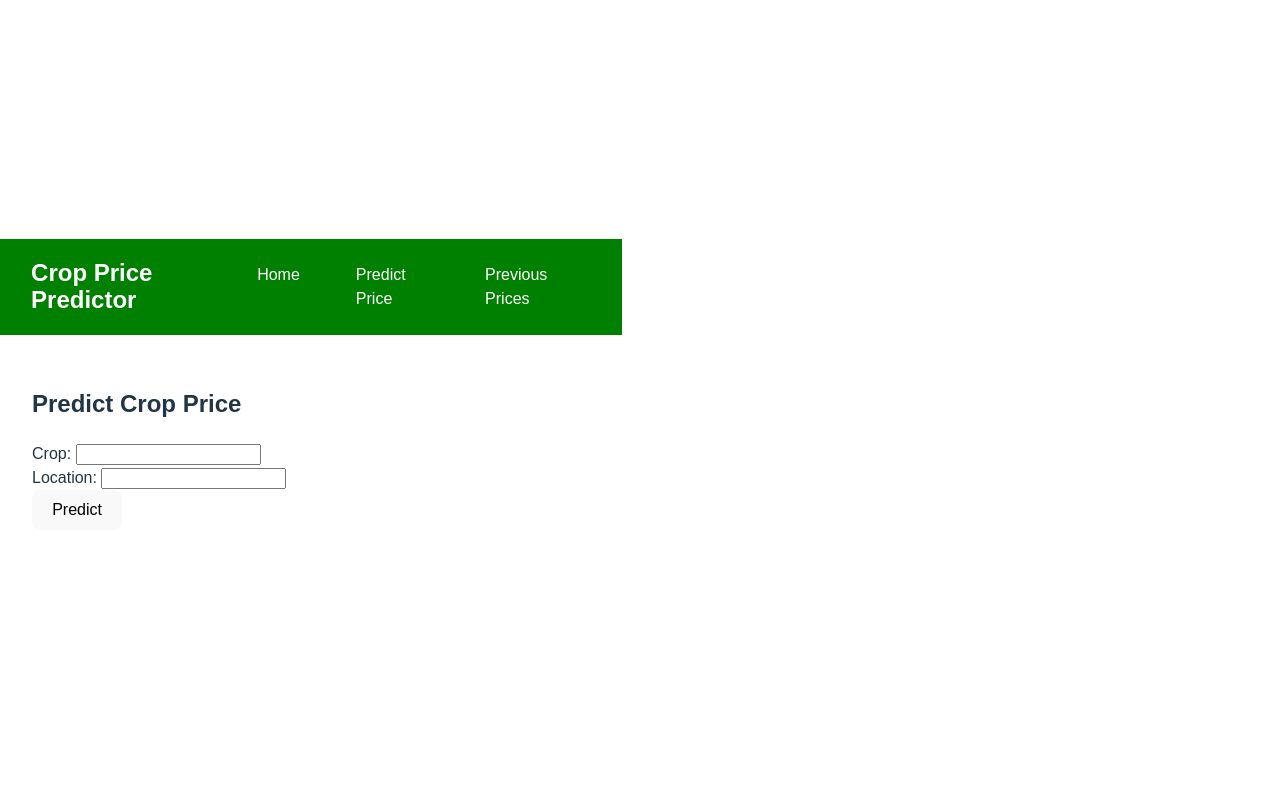
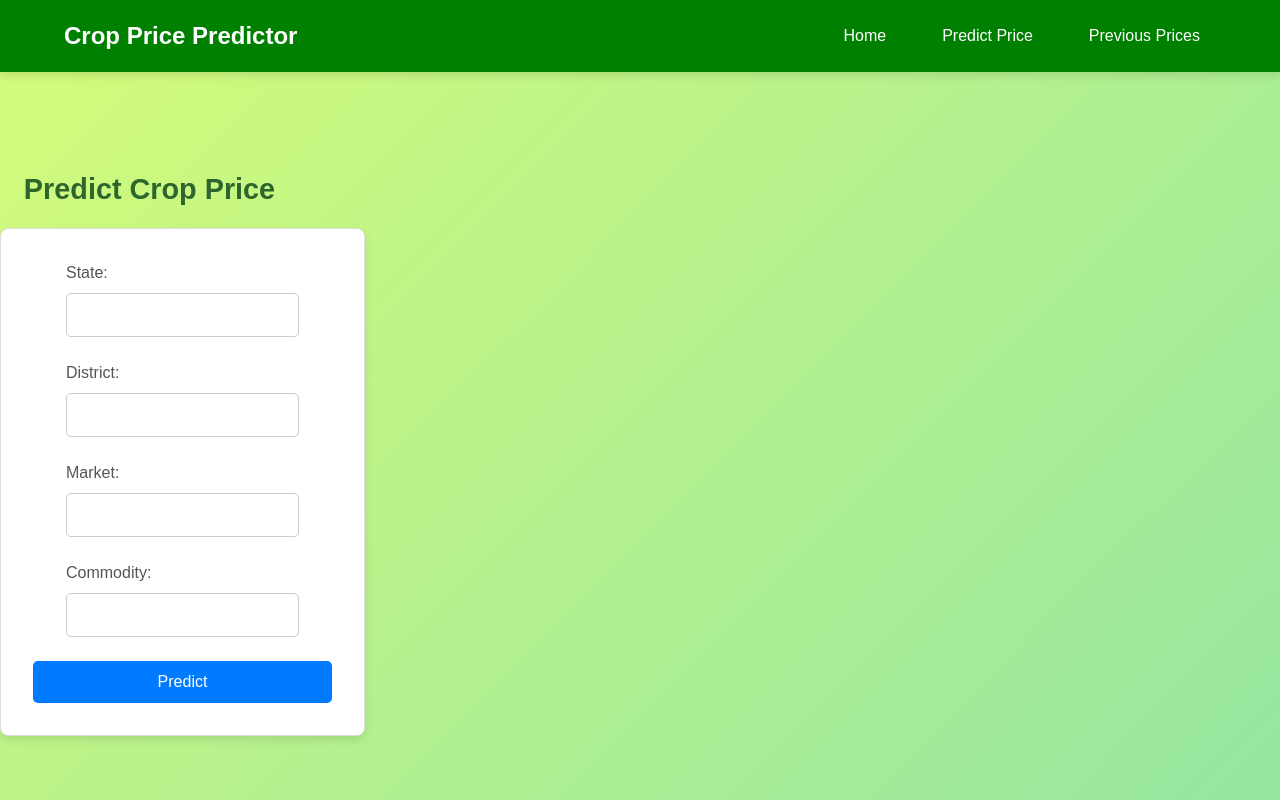
Before and after one commit to Durga-prasad-1/crop-price-prediction, a React (Vite) app in the folder app/: page /predict-price in a window 1280 px wide. Built offline with nearby package versions, Linux system fonts and the light colour scheme.

Commit message:
added predictPrice.css

```diff
--- a/app/src/components/Navbar.jsx
+++ b/app/src/components/Navbar.jsx
@@ -1,3 +1,57 @@
+// // Navbar.jsx
+// import React from "react";
+// import { Link } from "react-router-dom";
+
+// const Navbar = () => {
+//   return (
+//     <nav style={styles.navbar}>
+//       <h1 style={styles.title}>Crop Price Predictor</h1>
+//       <div style={styles.linkContainer}>
+//         <Link style={styles.link} to="/">Home</Link>
+//         <Link style={styles.link} to="/predict-price">Predict Price</Link>
+//         <Link style={styles.link} to="/previous-prices">Previous Prices</Link>
+//       </div>
+//     </nav>
+//   );
+// };
+
+// const styles = {
+//   navbar: {
+//     top:"2rem",
+//     width: "100%",
+//     display: "flex",
+//     justifyContent: "space-between",
+//     alignItems: "center",
+//     padding: "1rem 5%",
+//     backgroundColor: "#008000",
+//     boxSizing: "border-box",
+//   },
+//   title: {
+//     color: "white",
+//     margin: "0",
+//     fontSize: "1.5rem",
+//     fontWeight: "bold",
+//   },
+//   linkContainer: {
+//     display: "flex",
+//     gap: "1.5rem",
+//   },
+//   link: {
+//     color: "white",
+//     textDecoration: "none",
+//     fontSize: "1rem",
+//     fontWeight: "500",
+//     padding: "0.5rem 1rem",
+//     borderRadius: "5px",
+//     transition: "background-color 0.3s ease",
+//   },
+//   linkHover: {
+//     backgroundColor: "rgba(255, 255, 255, 0.2)", // Lightens background on hover
+//   },
+// };
+
+// export default Navbar;
+
 // Navbar.jsx
 import React from "react";
 import { Link } from "react-router-dom";
@@ -17,18 +71,21 @@ const Navbar = () => {
 
 const styles = {
   navbar: {
-    top:"2rem",
-    width: "100%",
+    position: "fixed",
+    top: 0,
+    left: 0,
+    width: "90%",
     display: "flex",
     justifyContent: "space-between",
     alignItems: "center",
     padding: "1rem 5%",
     backgroundColor: "#008000",
-    boxSizing: "border-box",
+    color: "white",
+    zIndex: 1000, // Ensure the navbar stays on top
+    boxShadow: "0px 4px 8px rgba(0, 0, 0, 0.1)",
   },
   title: {
-    color: "white",
-    margin: "0",
+    margin: 0,
     fontSize: "1.5rem",
     fontWeight: "bold",
   },
--- /dev/null
+++ b/app/src/components/PredictPrice.css
@@ -0,0 +1,79 @@
+body {
+    margin: 0;
+    padding: 0;
+    font-family: "Arial", sans-serif;
+    background: linear-gradient(135deg, #d4fc79, #96e6a1); /* Matching theme color */
+  }
+
+  .predict-price-container {
+    display: flex;
+    flex-direction: column;
+    align-items: center;
+    justify-content: center;
+    height: 100vh; /* Full viewport height */
+    padding-top: 80px; /* To account for fixed navbar */
+    box-sizing: border-box;
+    color: #333;
+  }
+
+  .title {
+    font-size: 1.8rem;
+    margin-bottom: 1rem;
+    color: #2c662d;
+  }
+
+  .predict-price-form {
+    display: flex;
+    flex-direction: column;
+    align-items: center;
+    max-width: 400px;
+    width: 100%;
+    margin: 0 auto; /* Center the form */
+    padding: 2rem;
+    border: 1px solid #ddd;
+    border-radius: 8px;
+    box-shadow: 0px 4px 8px rgba(0, 0, 0, 0.1);
+    background-color: #fff;
+  }
+
+  .form-group {
+    margin-bottom: 1.5rem;
+  }
+
+  .predict-price-form label {
+    display: block;
+    font-size: 1rem;
+    color: #555;
+    margin-bottom: 0.5rem;
+  }
+
+  .predict-price-form input {
+    width: 100%;
+    padding: 0.75rem;
+    font-size: 1rem;
+    border: 1px solid #ccc;
+    border-radius: 5px;
+    box-sizing: border-box;
+  }
+
+  .submit-button {
+    width: 100%;
+    padding: 0.75rem;
+    font-size: 1rem;
+    color: #fff;
+    background-color: #007bff;
+    border: none;
+    border-radius: 5px;
+    cursor: pointer;
+    transition: background-color 0.3s ease;
+  }
+
+  .submit-button:hover {
+    background-color: #0056b3;
+  }
+
+  .result {
+    margin-top: 1.5rem;
+    text-align: center;
+    color: #333;
+  }
--- a/app/src/components/PredictPrice.jsx
+++ b/app/src/components/PredictPrice.jsx
@@ -1,8 +1,95 @@
+
+// import React, { useState } from "react";
+// import "./PredictPrice.css"; // Import the CSS file for styling
+
+// const PredictPrice = () => {
+//   const [state, setState] = useState("");
+//   const [district, setDistrict] = useState("");
+//   const [market, setMarket] = useState("");
+//   const [commodity, setCommodity] = useState("");
+//   const [predictedPrice, setPredictedPrice] = useState(null);
+
+//   const handlePredict = async () => {
+//     try {
+//       const response = await fetch("http://localhost:5000/predict-price", {
+//         method: "POST",
+//         headers: { "Content-Type": "application/json" },
+//         body: JSON.stringify({ state, district, market, commodity }),
+//       });
+//       const data = await response.json();
+//       setPredictedPrice(data.price);
+//     } catch (error) {
+//       console.error("Error predicting price:", error);
+//     }
+//   };
+
+//   return (
+//     <div className="predict-price-container">
+//       <h2 className="title">Predict Crop Price</h2>
+//       <form
+//         className="predict-price-form"
+//         onSubmit={(e) => {
+//           e.preventDefault();
+//           handlePredict();
+//         }}
+//       >
+//         <div className="form-group">
+//           <label>State</label>
+//           <input
+//             type="text"
+//             value={state}
+//             onChange={(e) => setState(e.target.value)}
+//             required
+//           />
+//         </div>
+//         <div className="form-group">
+//           <label>District</label>
+//           <input
+//             type="text"
+//             value={district}
+//             onChange={(e) => setDistrict(e.target.value)}
+//             required
+//           />
+//         </div>
+//         <div className="form-group">
+//           <label>Market</label>
+//           <input
+//             type="text"
+//             value={market}
+//             onChange={(e) => setMarket(e.target.value)}
+//             required
+//           />
+//         </div>
+//         <div className="form-group">
+//           <label>Commodity</label>
+//           <input
+//             type="text"
+//             value={commodity}
+//             onChange={(e) => setCommodity(e.target.value)}
+//             required
+//           />
+//         </div>
+//         <button type="submit" className="submit-button">Predict</button>
+//       </form>
+//       {predictedPrice && (
+//         <div className="result">
+//           <h3>Predicted Price: {predictedPrice}</h3>
+//         </div>
+//       )}
+//     </div>
+//   );
+// };
+
+// export default PredictPrice;
+
 import React, { useState } from "react";
+import "./PredictPrice.css"; // Import the CSS file for styling
 
 const PredictPrice = () => {
-  const [crop, setCrop] = useState("");
-  const [location, setLocation] = useState("");
+  const [state, setState] = useState("");
+  const [district, setDistrict] = useState("");
+  const [market, setMarket] = useState("");
+  const [commodity, setCommodity] = useState("");
   const [predictedPrice, setPredictedPrice] = useState(null);
 
   const handlePredict = async () => {
@@ -10,7 +97,7 @@ const PredictPrice = () => {
       const response = await fetch("http://localhost:5000/predict-price", {
         method: "POST",
         headers: { "Content-Type": "application/json" },
-        body: JSON.stringify({ crop, location }),
+        body: JSON.stringify({ state, district, market, commodity }),
       });
       const data = await response.json();
       setPredictedPrice(data.price);
@@ -20,36 +107,55 @@ const PredictPrice = () => {
   };
 
   return (
-    <div style={{ padding: "2rem" }}>
-      <h2>Predict Crop Price</h2>
+    <div className="predict-price-container">
+      <h2 className="title">Predict Crop Price</h2>
       <form
+        className="predict-price-form"
         onSubmit={(e) => {
           e.preventDefault();
           handlePredict();
         }}
       >
-        <div>
-          <label>Crop: </label>
+        <div className="form-group">
+          <label>State:</label>
           <input
             type="text"
-            value={crop}
-            onChange={(e) => setCrop(e.target.value)}
+            value={state}
+            onChange={(e) => setState(e.target.value)}
             required
           />
         </div>
-        <div>
-          <label>Location: </label>
+        <div className="form-group">
+          <label>District:</label>
           <input
             type="text"
-            value={location}
-            onChange={(e) => setLocation(e.target.value)}
+            value={district}
+            onChange={(e) => setDistrict(e.target.value)}
             required
           />
         </div>
-        <button type="submit">Predict</button>
+        <div className="form-group">
+          <label>Market:</label>
+          <input
+            type="text"
+            value={market}
+            onChange={(e) => setMarket(e.target.value)}
+            required
+          />
+        </div>
+        <div className="form-group">
+          <label>Commodity:</label>
+          <input
+            type="text"
+            value={commodity}
+            onChange={(e) => setCommodity(e.target.value)}
+            required
+          />
+        </div>
+        <button type="submit" className="submit-button">Predict</button>
       </form>
       {predictedPrice && (
-        <div>
+        <div className="result">
           <h3>Predicted Price: {predictedPrice}</h3>
         </div>
       )}
```
